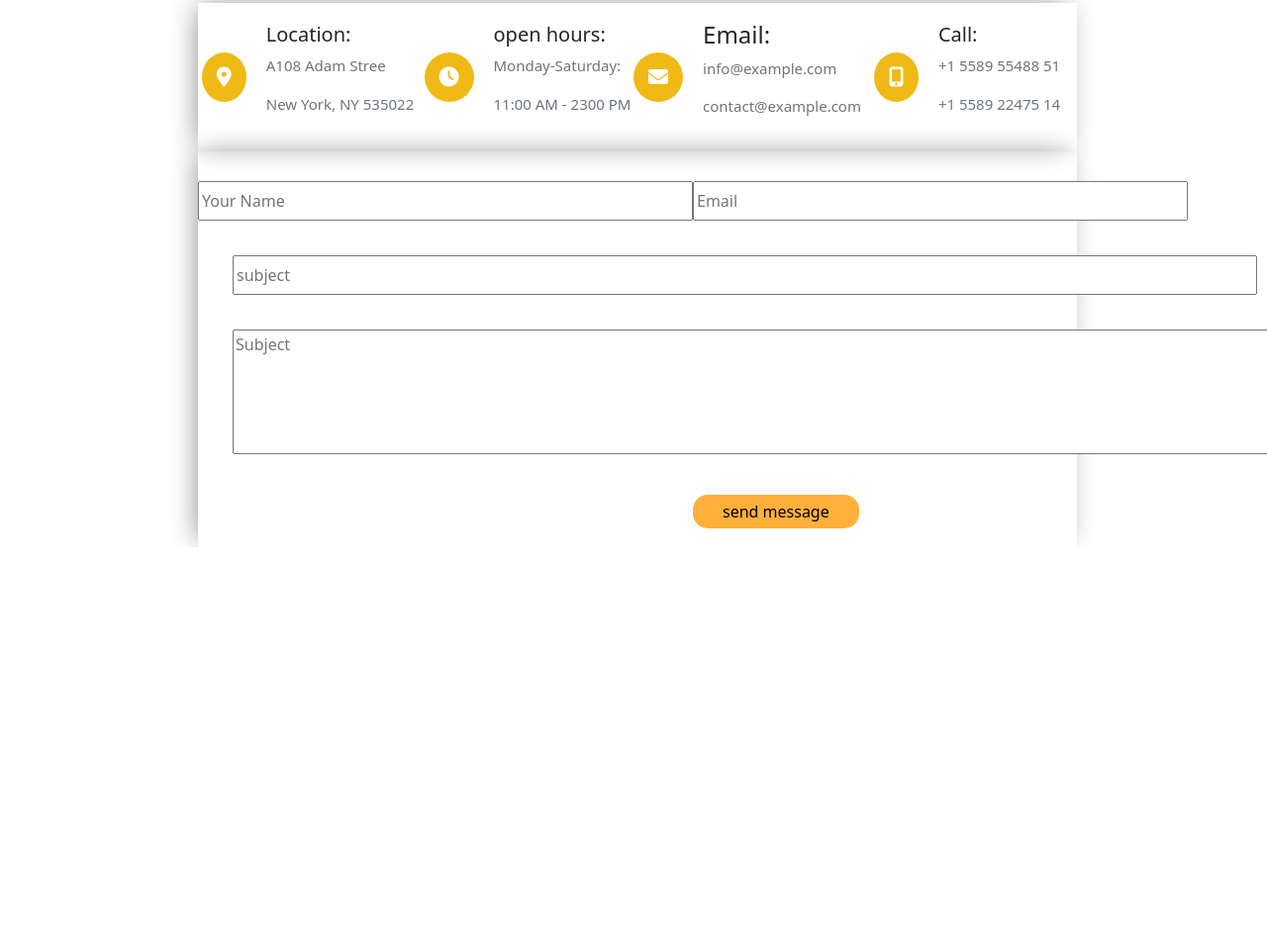
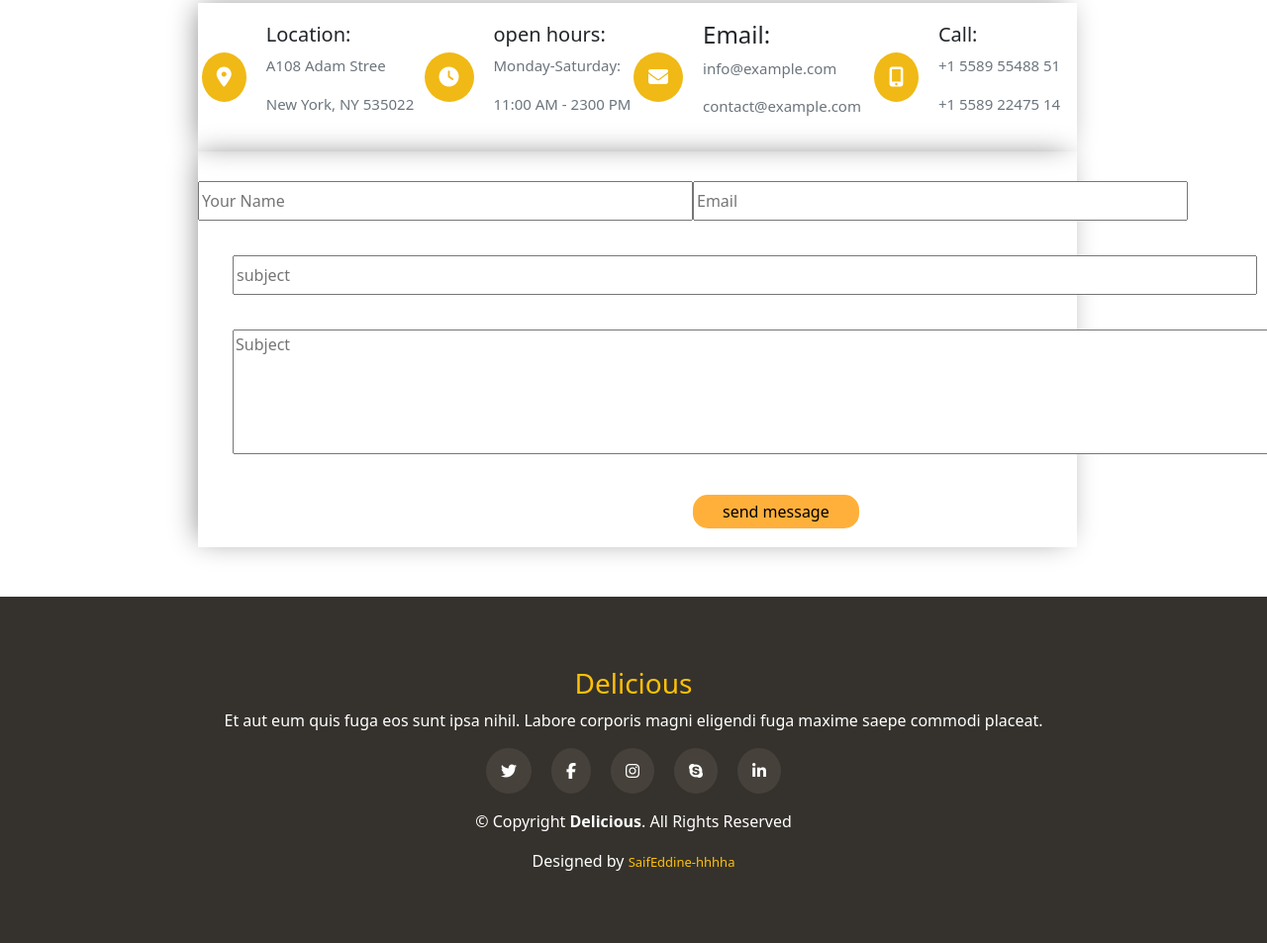
Before and after one commit to saifdin0101/SaifEddine-Project, a website: page index.html in a window 1280 px wide. Shown: the part 6416-7369 px from the top of the page at 99% size. Before the commit the page ends 6969 px from the top, so only its background shows below. Drawn offline with nearby package versions, Linux system fonts and the light colour scheme.

```diff
--- a/index.html
+++ b/index.html
@@ -726,7 +726,7 @@
               </div>
             </div>
             <div class="mini-m-3">
-              <div><i class="fa-solid fa-mobile-screen-button"></i></div>
+              <div><i class="last-3 fa-solid fa-mobile-screen-button"></i></div>
               <div>
                 <h5>Call:</h5>
                 <p class="text-secondary">+1 5589 55488 51</p>
@@ -753,6 +753,14 @@
           </div>
         </div>
       </section>
+      <section class="footer">
+        <div><h3 class="text-warning">Delicious</h3></div>
+        <div><p>Et aut eum quis fuga eos sunt ipsa nihil. Labore corporis magni eligendi fuga maxime saepe commodi placeat.</p></div>
+        <div><p class="last-1"><i class="fa-brands fa-twitter"></i><i class="fa-brands fa-facebook-f"></i><i class="fa-brands fa-instagram"></i><i class="fa-brands fa-skype"></i><i class="fa-brands fa-linkedin-in"></i></p></div>
+        <div><p>© Copyright <b>Delicious</b>. All Rights Reserved</p></div>
+        <div>Designed by <span class="text-warning last-2">SaifEddine-hhhha</span></div>
+
+      </section>
     </main>
 
     <script src="./node_modules/bootstrap/dist/js/bootstrap.bundle.js"></script>
--- a/src/sass/_allmodules.sass
+++ b/src/sass/_allmodules.sass
@@ -2,3 +2,4 @@
 @import ./modules/home/_gallery
 @import ./modules/home/_chefs
 @import ./modules/home/_contact
+@import ./modules/home/_footer
--- /dev/null
+++ b/src/sass/_fonts.sass
@@ -0,0 +1,4 @@
+@font-face {
+    font-family: italy-font
+    src: url(../../)
+}
--- a/src/sass/modules/home/_footer.sass
+++ b/src/sass/modules/home/_footer.sass
@@ -0,0 +1,23 @@
+.footer
+    width: 100%
+    height: 350px
+    background-color: #35322d
+    margin-top: 50px
+    color: white
+    display: flex
+    justify-content: center
+    align-items: center
+    flex-direction: column
+.last-1
+    display: flex
+    gap: 20px
+
+    i
+        border-radius: 50%
+        background-color: #46423b
+        padding: 15px
+        color: white
+    i:hover
+        background-color: #ffb03b
+.last-2
+    font-size: 13px
```
Also changed, not shown: public/css/app.css, public/fonts/Satisfy-Regular.ttf (added), 1 other file.
